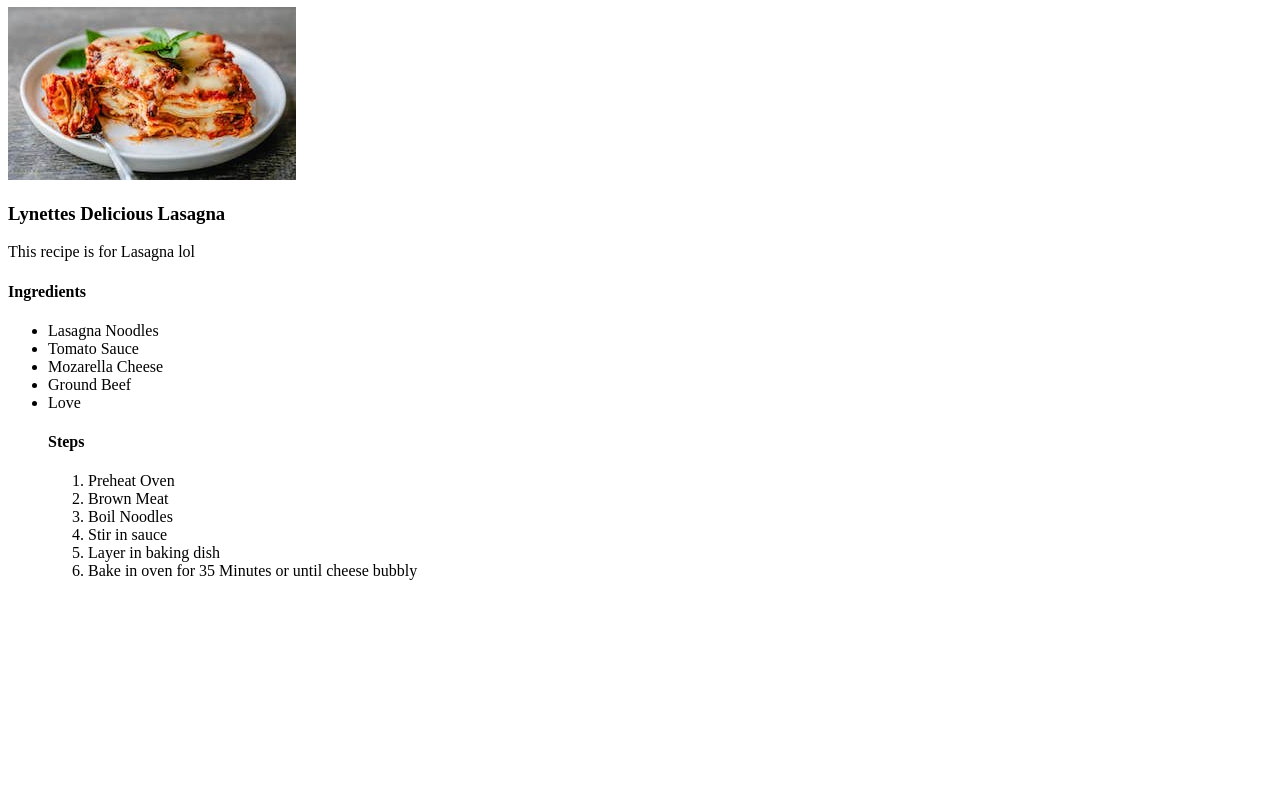
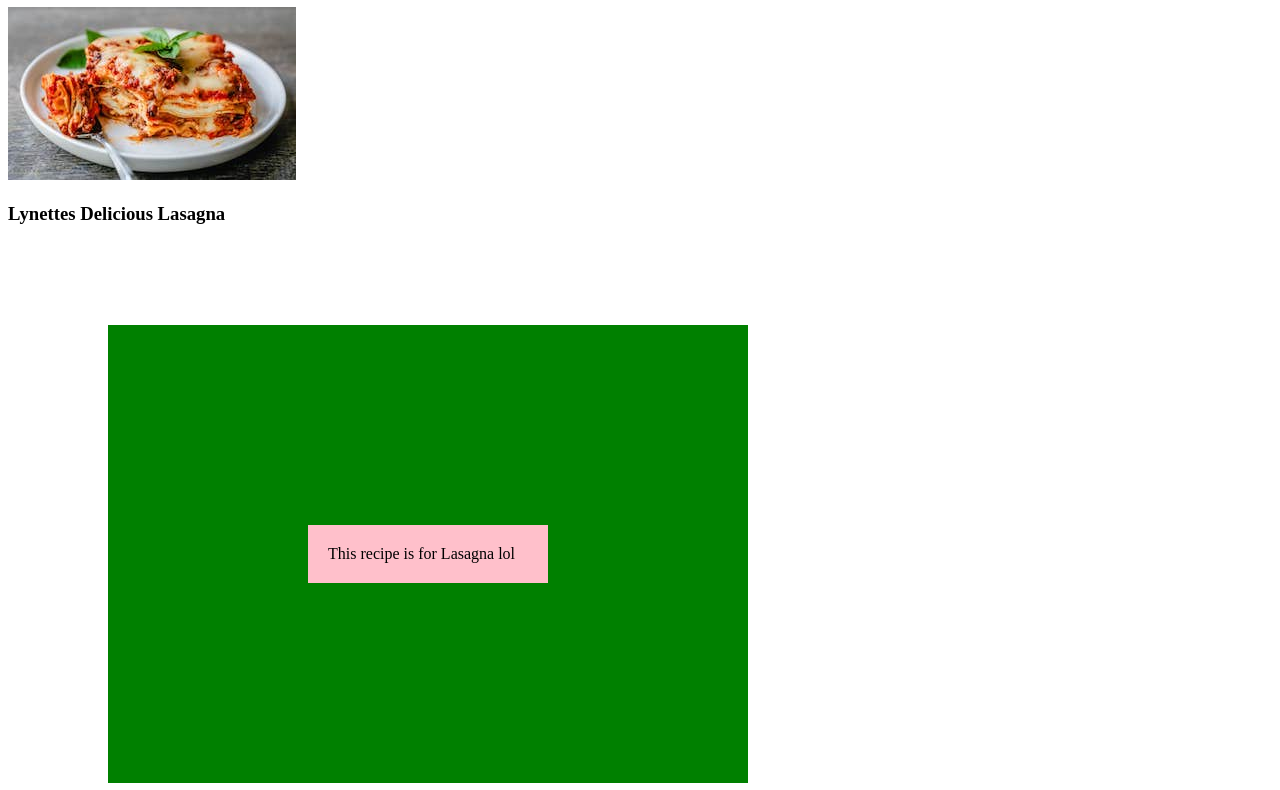
Before and after one commit to lyn3773/odin-recipes, a plain HTML site: page recipes/lasagna.html in a window 1280 px wide. Shown: the part 73-863 px from the top of the page. Before the commit the page ends 800 px from the top, so only its background shows below. Drawn offline with Linux system fonts and the light colour scheme.

Commit message:
update css box model

```diff
--- a/recipes/lasagna.html
+++ b/recipes/lasagna.html
@@ -8,7 +8,7 @@
             <h1 class="h1">Lasagna</h1>
             <img src="lasagna.jpeg" alt="picture of lasagna">
             <h3>Lynettes Delicious Lasagna</h3>
-            <p>This recipe is for Lasagna lol</p>
+            <p class="box"> This recipe is for Lasagna lol</p>
             <h4>Ingredients</h4>
             <ul>
                 <li>Lasagna Noodles</li>
--- a/recipes/styles.css
+++ b/recipes/styles.css
@@ -1,3 +1,13 @@
+.box {
+        background-color: pink;
+        width: 200px;
+        margin: 100px;
+        border: 200px solid green;
+        padding: 20px;
+    }
+}
+
+
 .h1 {
     color: purple;
     background-color: rgb(240, 9, 9);
--- a/styles.css
+++ b/styles.css
@@ -1,4 +1,6 @@
-
+* {
+    border: 2px solid red;
+}
 .lasagna {
     background-color: rgb(182, 240, 89);
     width: fit-content;
```
